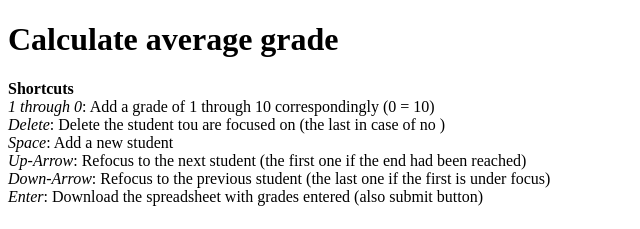
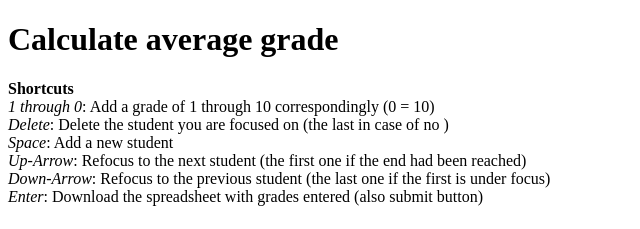
Before and after one commit to AntonC9018/ReckonGrades, a plain HTML site: page index.html in a window 1280 px wide. Shown: the top 229 px of the page, 0-640 px from the left. Drawn offline with Linux system fonts and the light colour scheme.

Commit message:
tou changed to you

```diff
--- a/index.html
+++ b/index.html
@@ -11,7 +11,7 @@
     <h1>Calculate average grade</h1>
     <p><strong>Shortcuts</strong><br>
       <i>1 through 0</i>: Add a grade of 1 through 10 correspondingly (0 = 10)<br>
-      <i>Delete</i>: Delete the student tou are focused on (the last in case of no )<br>
+      <i>Delete</i>: Delete the student you are focused on (the last in case of no )<br>
       <i>Space</i>: Add a new student<br>
       <i>Up-Arrow</i>: Refocus to the next student (the first one if the end had been reached)<br>
       <i>Down-Arrow</i>: Refocus to the previous student (the last one if the first is under focus)<br>
```
